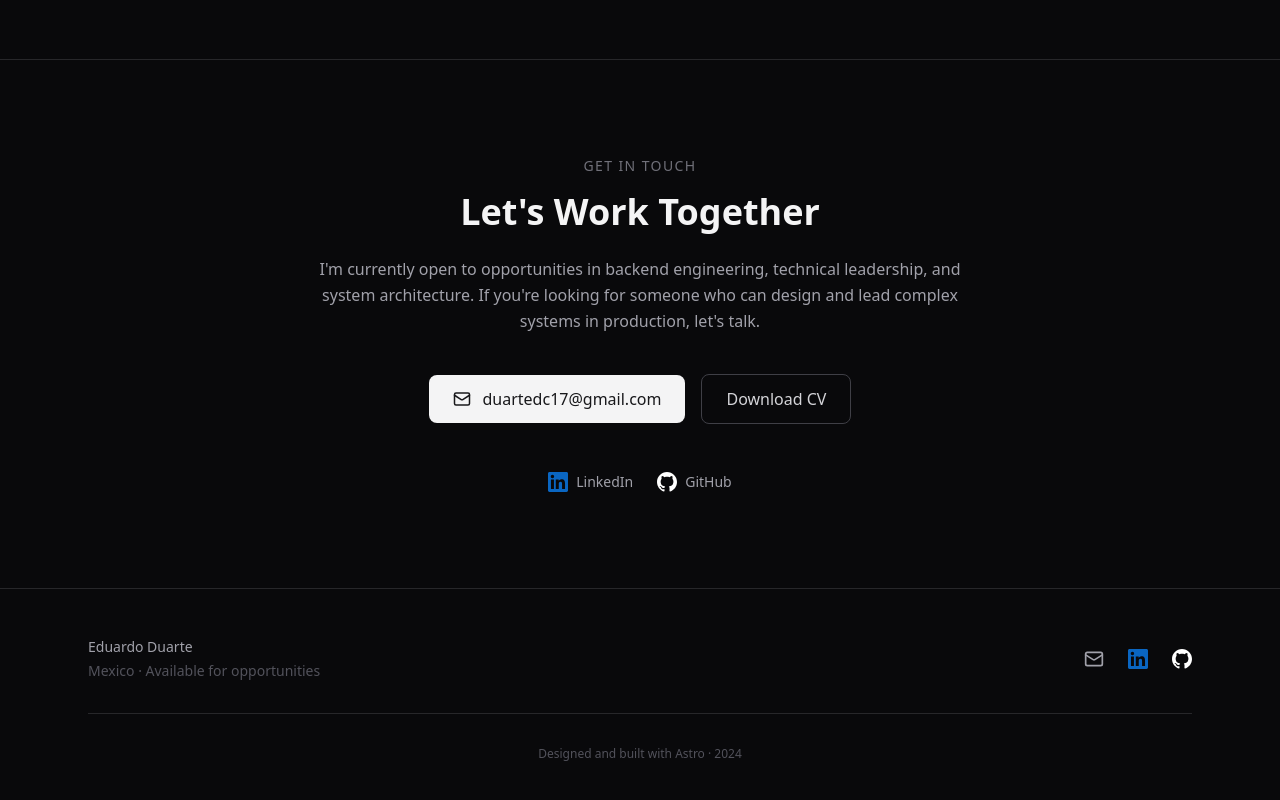
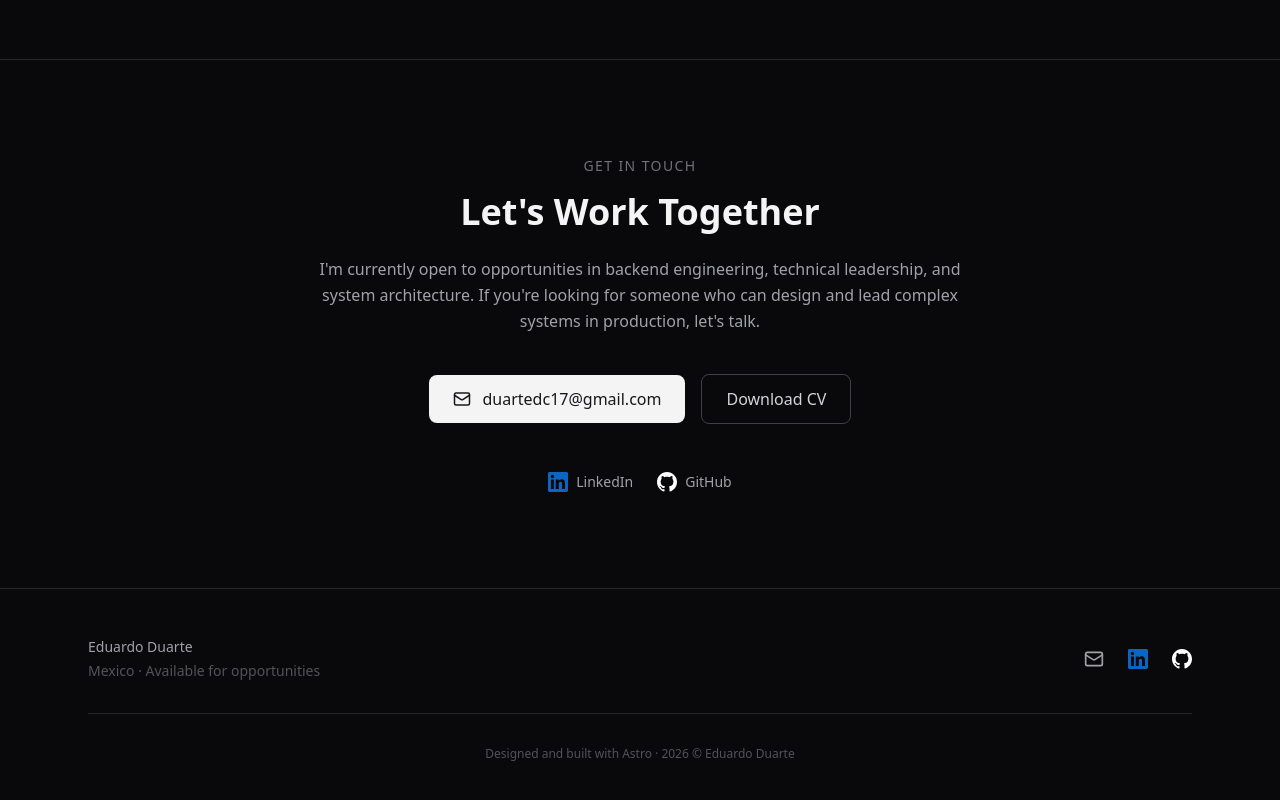
Before and after one commit to DuarteDc/porfolio-astro, an Astro site: page / in a window 1280 px wide. Shown: the part 8005-8805 px from the top of the page. Built offline with nearby package versions, Linux system fonts and the light colour scheme; Astro itself is replaced by a stand-in of ours.

Commit message:
fix: update footer to display current year dynamically and clean up formatting

```diff
--- a/src/components/Footer.astro
+++ b/src/components/Footer.astro
@@ -2,15 +2,15 @@
 import GithubIcon from "./icons/GithubIcon.astro";
 import LinkedinIcon from "./icons/LinkedinIcon.astro";
 import MailIcon from "./icons/MailIcon.astro";
+
+const currentYear = new Date().getFullYear();
 ---
 
 <footer class="border-t border-zinc-800 bg-zinc-950">
   <div class="max-w-6xl mx-auto px-6 py-12">
     <div class="flex flex-col md:flex-row justify-between items-center gap-8">
       <div class="text-center md:text-left">
-        <p class="text-zinc-400 text-sm">
-          Eduardo Duarte
-        </p>
+        <p class="text-zinc-400 text-sm">Eduardo Duarte</p>
         <p class="text-zinc-600 text-sm mt-1">
           Mexico · Available for opportunities
         </p>
@@ -45,7 +45,7 @@ import MailIcon from "./icons/MailIcon.astro";
 
     <div class="mt-8 pt-8 border-t border-zinc-800 text-center">
       <p class="text-zinc-600 text-xs">
-        Designed and built with Astro · 2024
+        Designed and built with Astro · {currentYear} © Eduardo Duarte
       </p>
     </div>
   </div>
```
